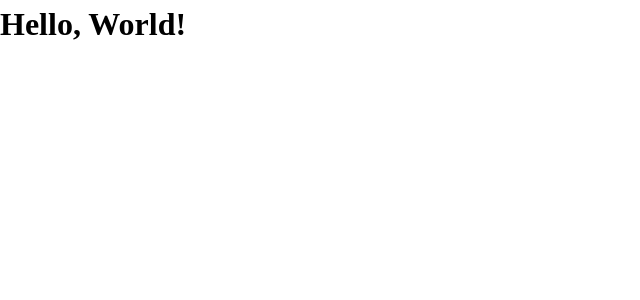
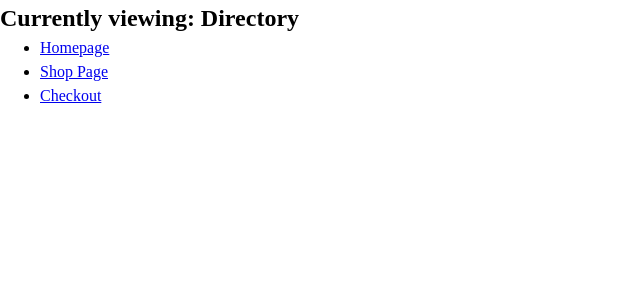
Before and after one commit to Long-Hold/shopping-cart, a React (Vite) app: page / in a window 1280 px wide. Shown: the top 300 px of the page, without its empty margins (0-640 px from the left). Built offline with nearby package versions, Linux system fonts and the light colour scheme.

Commit message:
feat: create routes object and add markup to navigate routes. Closes #3

```diff
--- a/src/App.jsx
+++ b/src/App.jsx
@@ -1,7 +1,23 @@
+import { Link } from "react-router";
 import "./App.css";
 
 function App() {
-  return <h1>Hello, World!</h1>;
+  return (
+    <>
+      <h2>Currently viewing: Directory</h2>
+      <ul>
+        <li>
+          <Link to={"homepage"}>Homepage</Link>
+        </li>
+        <li>
+          <Link to={"shoppage"}>Shop Page</Link>
+        </li>
+        <li>
+          <Link to={"checkout"}>Checkout</Link>
+        </li>
+      </ul>
+    </>
+  );
 }
 
 export default App;
--- a/src/main.jsx
+++ b/src/main.jsx
@@ -1,11 +1,16 @@
 import { StrictMode } from "react";
 import { createRoot } from "react-dom/client";
+import { createBrowserRouter, RouterProvider } from "react-router";
+import routes from "./routes.jsx";
+
 import "./reset.css";
 import "./index.css";
-import App from "./App.jsx";
+
+
+const router = createBrowserRouter(routes);
 
 createRoot(document.getElementById("root")).render(
   <StrictMode>
-    <App />
+    <RouterProvider router={router} />
   </StrictMode>,
 );
```
Also changed, not shown: src/routes.jsx (+25 -0 lines).
